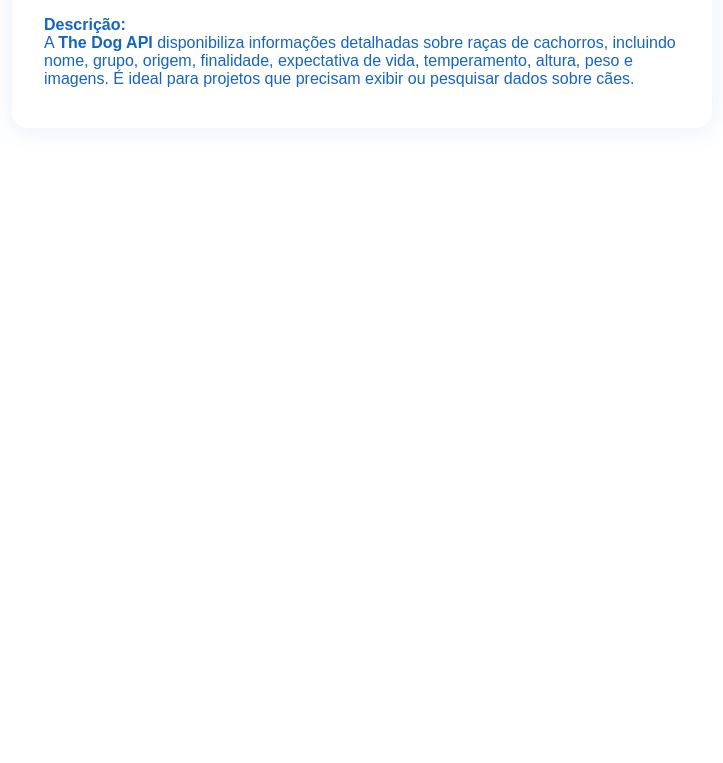
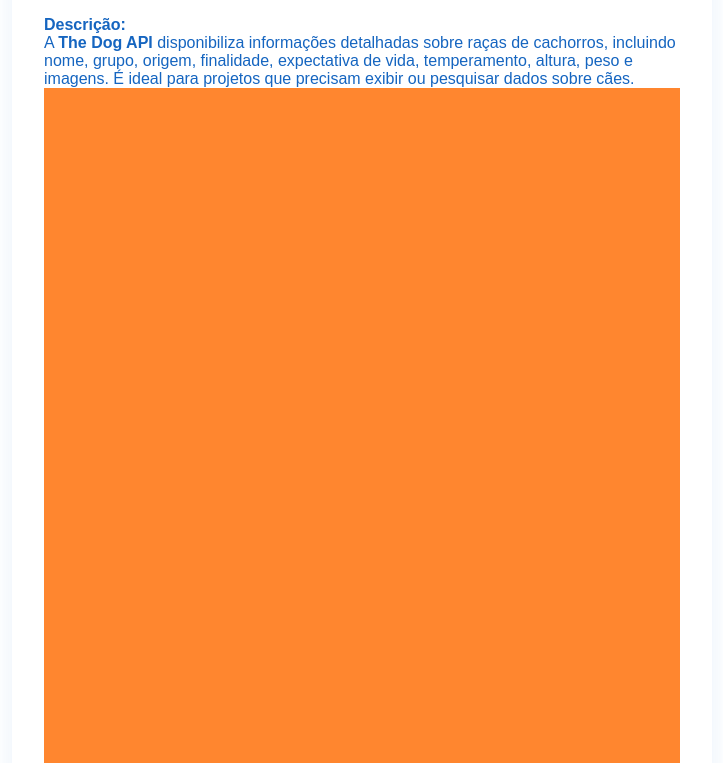
Before and after one commit to annabeatriz17/Breeds-of-Dogs, a Next.js app in the folder breeds/: page /Apiinfo in a window 1280 px wide. Shown: the part 397-1160 px from the top of the page, without its empty margins (278-1001 px from the left). Before the commit the page ends 800 px from the top, so only its background shows below. Built offline with nearby package versions, Linux system fonts and the light colour scheme.

Commit message:
Add Footer component to main pages
Footer component was imported and rendered in Apiinfo, Dogs, DogDetails, and Perfil pages to provide consistent footer navigation and information across the application.

```diff
--- a/breeds/src/app/Apiinfo/page.jsx
+++ b/breeds/src/app/Apiinfo/page.jsx
@@ -1,5 +1,6 @@
 "use client";
 import styles from "./Apiinfo.module.css";
+import Footer from "../components/Footer";
 
 export default function ApiInfo() {
   return (
@@ -38,6 +39,8 @@ export default function ApiInfo() {
         <strong>Descrição:</strong><br />
         A <b>The Dog API</b> disponibiliza informações detalhadas sobre raças de cachorros, incluindo nome, grupo, origem, finalidade, expectativa de vida, temperamento, altura, peso e imagens. É ideal para projetos que precisam exibir ou pesquisar dados sobre cães.
       </p>
+
+      <Footer />
     </div>
   );
 }
--- a/breeds/src/app/Dogs/[id]/page.jsx
+++ b/breeds/src/app/Dogs/[id]/page.jsx
@@ -7,6 +7,7 @@ import Link from "next/link";
 import axios from "axios";
 import styles from "./[id].module.css";
 import DogDetailsCard from "../../components/DogCardDetails";
+import Footer from "../../components/Footer";
 
 export default function DogDetails({ params }) {
     const [cachorro, setCachorro] = useState(null);
@@ -70,6 +71,7 @@ export default function DogDetails({ params }) {
             </div>
 
             <DogDetailsCard cachorro={cachorro} />
+            <Footer />
         </div>
     );
 }
--- a/breeds/src/app/Dogs/page.jsx
+++ b/breeds/src/app/Dogs/page.jsx
@@ -4,6 +4,7 @@ import axios from "axios";
 import styles from "./Dogs.module.css";
 import Image from "next/image";
 import { useRouter } from "next/navigation";
+import Footer from "../components/Footer";
 
 export default function Home() {
     const [cachorros, setCachorros] = useState([]);
@@ -61,6 +62,7 @@ export default function Home() {
                     ))
                 )}
             </div>
+            <Footer />
         </div>
     )
 }
--- a/breeds/src/app/Home/Home.module.css
+++ b/breeds/src/app/Home/Home.module.css
@@ -1,3 +1,4 @@
+
 .container {
   min-height: 100vh;
   background-color: #ff862f;
--- a/breeds/src/app/Perfil/page.jsx
+++ b/breeds/src/app/Perfil/page.jsx
@@ -1,13 +1,15 @@
 "use client";
 import Header from "../components/Header";
 import styles from "./Perfil.module.css"
-import Image from "next/image";
+import Footer from "../components/Footer";
 
 export default function Perfil() {
 
     return (
         <div className={styles.container}>
             <Header />
+
+            <Footer />
         </div>
     )
 }
```
